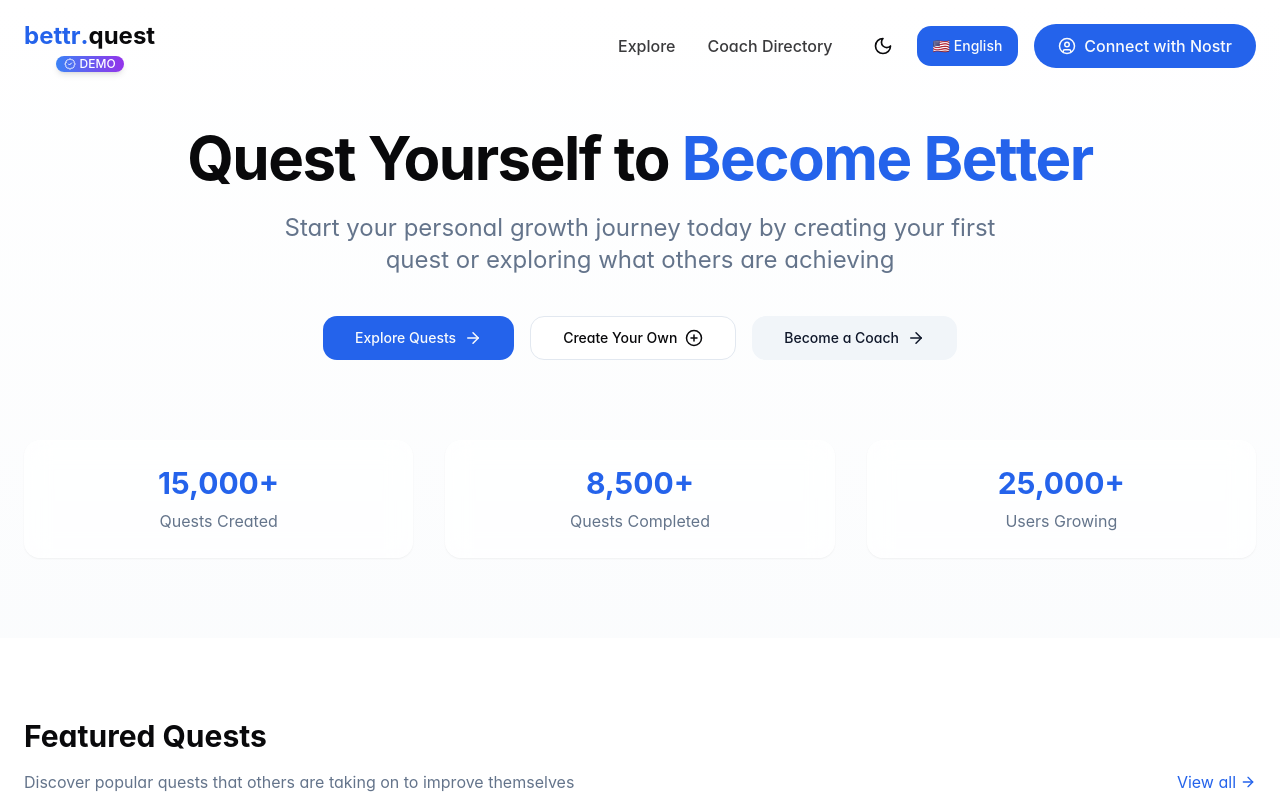
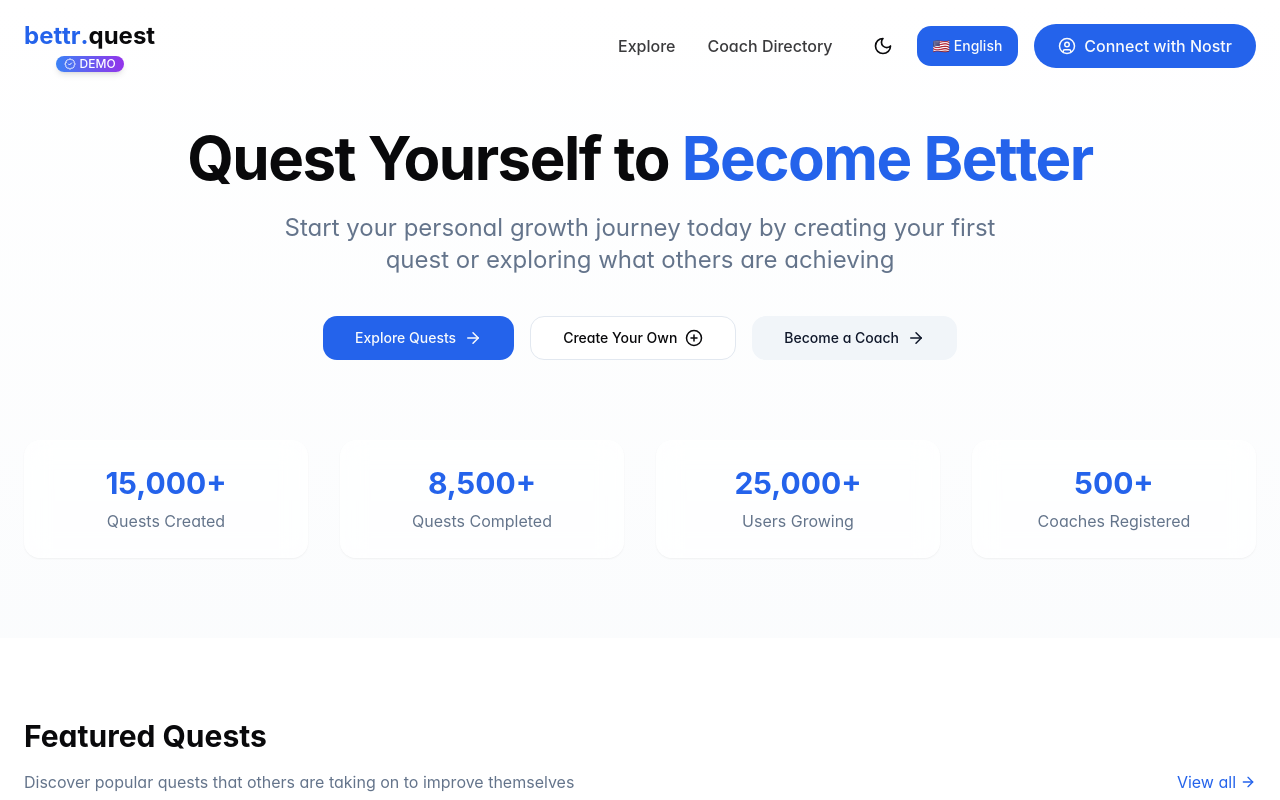
Before and after one commit to dhalsim/bettr-quest, a React (Vite) app: page / in a window 1280 px wide. Shown: the top 800 px of the page. Built offline with nearby package versions, Linux system fonts and the light colour scheme; what io-ts would draw is missing.

Commit message:
Add coach registration count
Add a pane displaying the number of registered coaches next to the user growth stats.

```diff
--- a/src/pages/Index.tsx
+++ b/src/pages/Index.tsx
@@ -1,4 +1,3 @@
-
 import { useRef, useEffect } from 'react';
 import { Link } from 'react-router-dom';
 import { ArrowRight, CheckCircle, Target, Zap, Award, PlusCircle, Globe, Users } from 'lucide-react';
@@ -81,7 +80,7 @@ const Index = () => {
           </div>
 
           {/* Stats */}
-          <div className="mt-20 grid grid-cols-1 md:grid-cols-3 gap-8">
+          <div className="mt-20 grid grid-cols-1 md:grid-cols-4 gap-8">
             <div className="glass rounded-2xl p-6">
               <div className="text-3xl font-bold text-primary mb-2">15,000+</div>
               <div className="text-muted-foreground">Quests Created</div>
@@ -93,6 +92,10 @@ const Index = () => {
             <div className="glass rounded-2xl p-6">
               <div className="text-3xl font-bold text-primary mb-2">25,000+</div>
               <div className="text-muted-foreground">Users Growing</div>
+            </div>
+            <div className="glass rounded-2xl p-6">
+              <div className="text-3xl font-bold text-primary mb-2">500+</div>
+              <div className="text-muted-foreground">Coaches Registered</div>
             </div>
           </div>
         </div>
```
